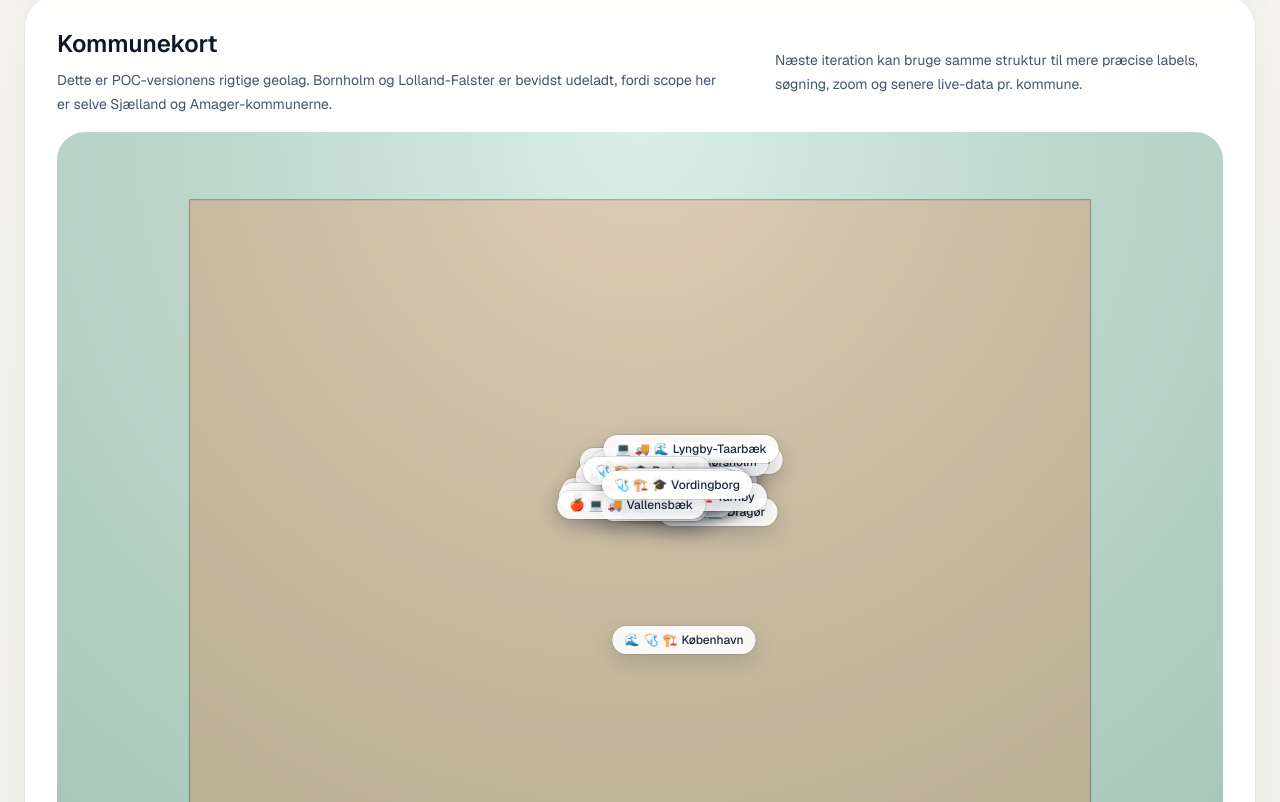
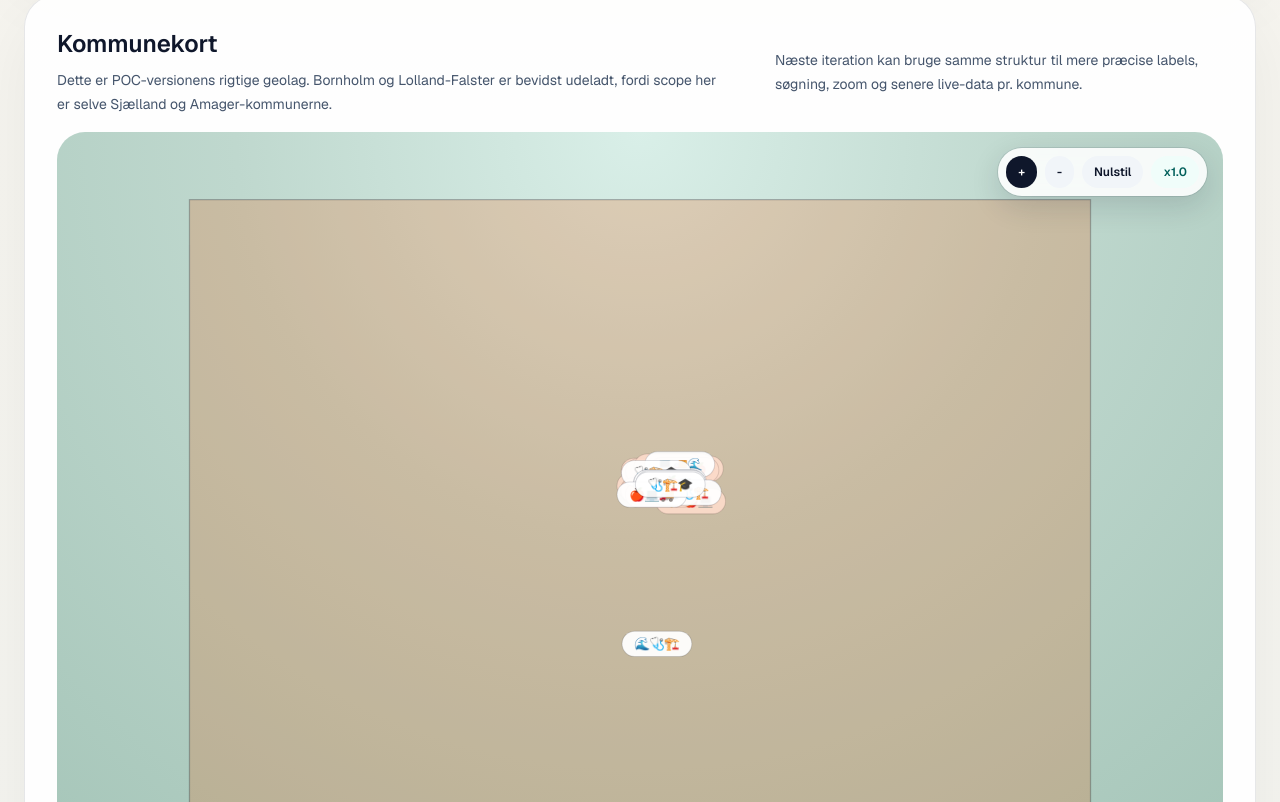
Before and after one commit to Andershauch/BranchesMap, a Next.js app: page /da in a window 1280 px wide. Shown: the part 518-1320 px from the top of the page. Built offline with nearby package versions, Linux system fonts and the light colour scheme.

Commit message:
feat: add zoomable municipality map labels

```diff
--- a/components/maps/sjaelland-municipality-map.tsx
+++ b/components/maps/sjaelland-municipality-map.tsx
@@ -1,31 +1,61 @@
+"use client";
+
 import { geoMercator, geoPath } from "d3-geo";
+import { useRef, useState, type PointerEvent, type WheelEvent } from "react";
 
 import type { MunicipalitySummary } from "@/lib/data/municipalities";
+import { sjaellandMunicipalityFeatureCollection } from "@/lib/geo/sjaelland";
 import { type AppLocale } from "@/lib/i18n/config";
-import { sjaellandMunicipalityFeatureCollection } from "@/lib/geo/sjaelland";
 
 const width = 900;
 const height = 980;
+const aspectRatio = height / width;
+const initialViewBox = { x: 0, y: 0, width, height };
+const minViewWidth = width / 3.6;
+const zoomStep = 1.22;
 
-const labelOffsets: Record<string, { dx: number; dy: number }> = {
-  albertslund: { dx: -34, dy: 10 },
-  ballerup: { dx: -26, dy: -18 },
-  brondby: { dx: -30, dy: 12 },
-  dragor: { dx: 30, dy: 28 },
-  frederiksberg: { dx: -18, dy: -4 },
-  gentofte: { dx: 30, dy: -20 },
-  gladsaxe: { dx: 10, dy: -24 },
-  glostrup: { dx: -18, dy: -16 },
-  herlev: { dx: -6, dy: -24 },
-  hvidovre: { dx: -8, dy: 20 },
-  "hoje-taastrup": { dx: -30, dy: 14 },
-  horsholm: { dx: 18, dy: -18 },
-  ishoj: { dx: -18, dy: 24 },
-  kobenhavn: { dx: 34, dy: -10 },
-  "lyngby-taarbaek": { dx: 10, dy: -30 },
-  rodovre: { dx: -24, dy: -10 },
-  taarnby: { dx: 22, dy: 14 },
-  vallensbaek: { dx: -36, dy: 22 },
+const markerOffsets: Record<string, { dx: number; dy: number }> = {
+  albertslund: { dx: -18, dy: 4 },
+  ballerup: { dx: -14, dy: -10 },
+  brondby: { dx: -15, dy: 8 },
+  dragor: { dx: 18, dy: 18 },
+  frederiksberg: { dx: -10, dy: -2 },
+  gentofte: { dx: 16, dy: -12 },
+  gladsaxe: { dx: 8, dy: -14 },
+  glostrup: { dx: -10, dy: -10 },
+  herlev: { dx: -2, dy: -14 },
+  hvidovre: { dx: -6, dy: 10 },
+  "hoje-taastrup": { dx: -14, dy: 8 },
+  horsholm: { dx: 12, dy: -10 },
+  ishoj: { dx: -10, dy: 12 },
+  kobenhavn: { dx: 16, dy: -6 },
+  "lyngby-taarbaek": { dx: 8, dy: -16 },
+  rodovre: { dx: -14, dy: -8 },
+  taarnby: { dx: 14, dy: 10 },
+  vallensbaek: { dx: -18, dy: 12 },
+};
+
+const uiCopy: Record<
+  AppLocale,
+  {
+    zoomIn: string;
+    zoomOut: string;
+    reset: string;
+    hint: string;
+  }
+> = {
+  da: {
+    zoomIn: "Zoom ind",
+    zoomOut: "Zoom ud",
+    reset: "Nulstil",
+    hint: "Brug knapperne eller musehjulet til at zoome. Når du er zoomet ind, kan du trække kortet rundt.",
+  },
+  en: {
+    zoomIn: "Zoom in",
+    zoomOut: "Zoom out",
+    reset: "Reset",
+    hint: "Use the buttons or your mouse wheel to zoom. Once zoomed in, you can drag the map around.",
+  },
 };
 
 const projection = geoMercator().fitExtent(
@@ -38,6 +68,61 @@ const projection = geoMercator().fitExtent(
 
 const path = geoPath(projection);
 
+type ViewBox = typeof initialViewBox;
+
+type Point = {
+  x: number;
+  y: number;
+};
+
+type DragState = {
+  pointerId: number;
+  clientX: number;
+  clientY: number;
+  viewBox: ViewBox;
+};
+
+function clamp(value: number, min: number, max: number) {
+  return Math.min(max, Math.max(min, value));
+}
+
+function clampViewBox(viewBox: ViewBox): ViewBox {
+  const nextWidth = clamp(viewBox.width, minViewWidth, width);
+  const nextHeight = nextWidth * aspectRatio;
+  const maxX = width - nextWidth;
+  const maxY = height - nextHeight;
+
+  return {
+    x: clamp(viewBox.x, 0, maxX),
+    y: clamp(viewBox.y, 0, maxY),
+    width: nextWidth,
+    height: nextHeight,
+  };
+}
+
+function scaleViewBox(viewBox: ViewBox, factor: number, center: Point): ViewBox {
+  const nextWidth = clamp(viewBox.width / factor, minViewWidth, width);
+  const nextHeight = nextWidth * aspectRatio;
+  const relativeX = (center.x - viewBox.x) / viewBox.width;
+  const relativeY = (center.y - viewBox.y) / viewBox.height;
+
+  return clampViewBox({
+    x: center.x - relativeX * nextWidth,
+    y: center.y - relativeY * nextHeight,
+    width: nextWidth,
+    height: nextHeight,
+  });
+}
+
+function getSvgPoint(svg: SVGSVGElement, clientX: number, clientY: number, viewBox: ViewBox): Point {
+  const rect = svg.getBoundingClientRect();
+
+  return {
+    x: viewBox.x + ((clientX - rect.left) / rect.width) * viewBox.width,
+    y: viewBox.y + ((clientY - rect.top) / rect.height) * viewBox.height,
+  };
+}
+
 export function SjaellandMunicipalityMap({
   municipalities,
   locale,
@@ -47,9 +132,16 @@ export function SjaellandMunicipalityMap({
   locale: AppLocale;
   ariaLabel: string;
 }) {
+  const svgRef = useRef<SVGSVGElement | null>(null);
+  const dragStateRef = useRef<DragState | null>(null);
+  const [viewBox, setViewBox] = useState(initialViewBox);
+  const [hoveredSlug, setHoveredSlug] = useState<string | null>(null);
+  const [isDragging, setIsDragging] = useState(false);
   const municipalityMap = new Map(
     municipalities.map((municipality) => [municipality.code, municipality]),
   );
+  const zoomLevel = width / viewBox.width;
+  const ui = uiCopy[locale];
 
   const features = sjaellandMunicipalityFeatureCollection.features
     .map((feature) => {
@@ -61,81 +153,214 @@ export function SjaellandMunicipalityMap({
       }
 
       const [cx, cy] = path.centroid(feature as never);
-      const offset = labelOffsets[municipality.slug] ?? { dx: 0, dy: 0 };
-      const labelX = cx + offset.dx;
-      const labelY = cy + offset.dy;
+      const offset = markerOffsets[municipality.slug] ?? { dx: 0, dy: 0 };
 
       return {
         municipality,
         pathData,
-        centroid: { x: cx, y: cy },
-        label: { x: labelX, y: labelY },
+        marker: {
+          x: cx + offset.dx,
+          y: cy + offset.dy,
+        },
       };
     })
     .filter((value): value is NonNullable<typeof value> => Boolean(value));
 
+  function zoomAtCenter(factor: number) {
+    setViewBox((current) =>
+      scaleViewBox(current, factor, {
+        x: current.x + current.width / 2,
+        y: current.y + current.height / 2,
+      }),
+    );
+  }
+
+  function resetView() {
+    setViewBox(initialViewBox);
+  }
+
+  function handleWheel(event: WheelEvent<SVGSVGElement>) {
+    event.preventDefault();
+
+    const svg = svgRef.current;
+    if (!svg) {
+      return;
+    }
+
+    const center = getSvgPoint(svg, event.clientX, event.clientY, viewBox);
+    const factor = event.deltaY < 0 ? zoomStep : 1 / zoomStep;
+
+    setViewBox((current) => scaleViewBox(current, factor, center));
+  }
+
+  function handlePointerDown(event: PointerEvent<SVGSVGElement>) {
+    if (zoomLevel <= 1.02 || event.pointerType === "touch") {
+      return;
+    }
+
+    dragStateRef.current = {
+      pointerId: event.pointerId,
+      clientX: event.clientX,
+      clientY: event.clientY,
+      viewBox,
+    };
+
+    event.currentTarget.setPointerCapture(event.pointerId);
+    setIsDragging(true);
+  }
+
+  function handlePointerMove(event: PointerEvent<SVGSVGElement>) {
+    const dragState = dragStateRef.current;
+    const svg = svgRef.current;
+
+    if (!dragState || !svg || dragState.pointerId !== event.pointerId) {
+      return;
+    }
+
+    const rect = svg.getBoundingClientRect();
+    const deltaX = ((event.clientX - dragState.clientX) / rect.width) * dragState.viewBox.width;
+    const deltaY = ((event.clientY - dragState.clientY) / rect.height) * dragState.viewBox.height;
+
+    setViewBox(
+      clampViewBox({
+        ...dragState.viewBox,
+        x: dragState.viewBox.x - deltaX,
+        y: dragState.viewBox.y - deltaY,
+      }),
+    );
+  }
+
+  function endPointerInteraction(event?: PointerEvent<SVGSVGElement>) {
+    if (event && event.currentTarget.hasPointerCapture(event.pointerId)) {
+      event.currentTarget.releasePointerCapture(event.pointerId);
+    }
+
+    dragStateRef.current = null;
+    setIsDragging(false);
+  }
+
   return (
     <div className="relative aspect-[9/10] overflow-hidden rounded-[1.75rem] bg-[radial-gradient(circle_at_top,#d9efe8_0%,#bfd8ce_34%,#9abdaf_100%)] sm:aspect-[9/8]">
+      <div className="absolute right-3 top-3 z-10 flex items-center gap-2 rounded-full bg-white/88 px-2 py-2 shadow-[0_10px_30px_rgba(15,23,42,0.14)] ring-1 ring-slate-900/10 backdrop-blur sm:right-4 sm:top-4">
+        <button
+          type="button"
+          onClick={() => zoomAtCenter(zoomStep)}
+          className="rounded-full bg-slate-900 px-3 py-2 text-xs font-semibold text-white transition hover:bg-slate-700"
+          aria-label={ui.zoomIn}
+        >
+          +
+        </button>
+        <button
+          type="button"
+          onClick={() => zoomAtCenter(1 / zoomStep)}
+          className="rounded-full bg-slate-100 px-3 py-2 text-xs font-semibold text-slate-900 transition hover:bg-slate-200"
+          aria-label={ui.zoomOut}
+        >
+          -
+        </button>
+        <button
+          type="button"
+          onClick={resetView}
+          className="rounded-full bg-slate-100 px-3 py-2 text-xs font-semibold text-slate-900 transition hover:bg-slate-200"
+        >
+          {ui.reset}
+        </button>
+        <span className="rounded-full bg-teal-50 px-3 py-2 text-xs font-semibold text-teal-800">
+          x{zoomLevel.toFixed(1)}
+        </span>
+      </div>
+
+      <div className="absolute bottom-3 left-3 right-3 z-10 rounded-[1rem] bg-white/82 px-4 py-3 text-xs leading-5 text-slate-700 shadow-[0_10px_30px_rgba(15,23,42,0.12)] ring-1 ring-slate-900/10 backdrop-blur sm:bottom-4 sm:left-4 sm:right-auto sm:max-w-sm">
+        {ui.hint}
+      </div>
+
       <svg
-        viewBox={`0 0 ${width} ${height}`}
-        className="absolute inset-0 h-full w-full"
+        ref={svgRef}
+        viewBox={`${viewBox.x} ${viewBox.y} ${viewBox.width} ${viewBox.height}`}
+        className={`absolute inset-0 h-full w-full ${isDragging ? "cursor-grabbing" : zoomLevel > 1.02 ? "cursor-grab" : "cursor-default"}`}
         aria-label={ariaLabel}
         role="img"
+        onWheel={handleWheel}
+        onPointerDown={handlePointerDown}
+        onPointerMove={handlePointerMove}
+        onPointerUp={endPointerInteraction}
+        onPointerCancel={endPointerInteraction}
+        style={{ touchAction: zoomLevel > 1.02 ? "none" : "pan-y" }}
       >
         <rect width={width} height={height} fill="transparent" />
-        {features.map(({ centroid, label, municipality }) => {
-          if (centroid.x === label.x && centroid.y === label.y) {
-            return null;
-          }
+
+        {features.map(({ municipality, pathData, marker }) => {
+          const isHighlighted = hoveredSlug === municipality.slug;
+          const showName = isHighlighted || zoomLevel >= 1.8;
+          const iconCount = municipality.topIndustries.length;
+          const badgeWidth = showName
+            ? Math.max(86, municipality.name.length * 7.4 + 28)
+            : Math.max(52, iconCount * 16 + 18);
+          const badgeHeight = showName ? 38 : 24;
+          const iconY = showName ? -4 : 4;
+          const iconStartX = -((iconCount - 1) * 14) / 2;
 
           return (
-            <line
-              key={`${municipality.slug}-leader`}
-              x1={centroid.x}
-              y1={centroid.y}
-              x2={label.x}
-              y2={label.y}
-              stroke="#0f172a"
-              strokeOpacity="0.22"
-              strokeWidth="1"
-            />
+            <a
+              key={municipality.slug}
+              href={`/${locale}/kommuner/${municipality.slug}`}
+              onMouseEnter={() => setHoveredSlug(municipality.slug)}
+              onMouseLeave={() =>
+                setHoveredSlug((current) => (current === municipality.slug ? null : current))
+              }
+              onFocus={() => setHoveredSlug(municipality.slug)}
+              onBlur={() =>
+                setHoveredSlug((current) => (current === municipality.slug ? null : current))
+              }
+            >
+              <title>{municipality.name}</title>
+              <path
+                d={pathData}
+                fill={municipality.topIndustries[0]?.accentColor ?? "#94a3b8"}
+                fillOpacity={isHighlighted ? 0.38 : 0.22}
+                stroke="#0f172a"
+                strokeOpacity={isHighlighted ? 0.44 : 0.28}
+                strokeWidth={isHighlighted ? 1.6 : 1.2}
+              />
+              <g transform={`translate(${marker.x}, ${marker.y})`} style={{ pointerEvents: "none" }}>
+                <rect
+                  x={-badgeWidth / 2}
+                  y={showName ? -18 : -12}
+                  width={badgeWidth}
+                  height={badgeHeight}
+                  rx={badgeHeight / 2}
+                  fill="rgba(255,255,255,0.94)"
+                  stroke="rgba(15,23,42,0.14)"
+                  strokeWidth="1"
+                />
+                {municipality.topIndustries.map((industry, index) => (
+                  <text
+                    key={`${municipality.slug}-${industry.slug}-icon`}
+                    x={iconStartX + index * 14}
+                    y={iconY}
+                    fontSize="12"
+                    textAnchor="middle"
+                  >
+                    {industry.icon}
+                  </text>
+                ))}
+                {showName ? (
+                  <text
+                    x="0"
+                    y="12"
+                    textAnchor="middle"
+                    fontSize="10.5"
+                    fontWeight="600"
+                    fill="#0f172a"
+                  >
+                    {municipality.name}
+                  </text>
+                ) : null}
+              </g>
+            </a>
           );
         })}
-        {features.map(({ pathData, municipality }) => (
-          <a key={municipality.slug} href={`/${locale}/kommuner/${municipality.slug}`}>
-            <title>{municipality.name}</title>
-            <path
-              d={pathData}
-              fill={municipality.topIndustries[0]?.accentColor ?? "#94a3b8"}
-              fillOpacity="0.22"
-              stroke="#0f172a"
-              strokeOpacity="0.28"
-              strokeWidth="1.2"
-            />
-          </a>
-        ))}
       </svg>
-
-      {features.map(({ municipality, label }) => (
-        <a
-          key={`${municipality.slug}-badge`}
-          href={`/${locale}/kommuner/${municipality.slug}`}
-          className="absolute -translate-x-1/2 -translate-y-1/2 rounded-full bg-white/92 px-2 py-1 text-[10px] font-medium text-slate-800 shadow-[0_8px_22px_rgba(15,23,42,0.15)] ring-1 ring-slate-900/10 transition hover:-translate-y-[52%] sm:px-3 sm:py-1.5 sm:text-xs"
-          style={{
-            left: `${(label.x / width) * 100}%`,
-            top: `${(label.y / height) * 100}%`,
-          }}
-        >
-          <span className="flex items-center gap-1">
-            {municipality.topIndustries.map((industry) => (
-              <span key={`${municipality.slug}-${industry.slug}-icon`}>
-                {industry.icon}
-              </span>
-            ))}
-            <span className="hidden sm:inline">{municipality.name}</span>
-          </span>
-        </a>
-      ))}
     </div>
   );
 }
```
